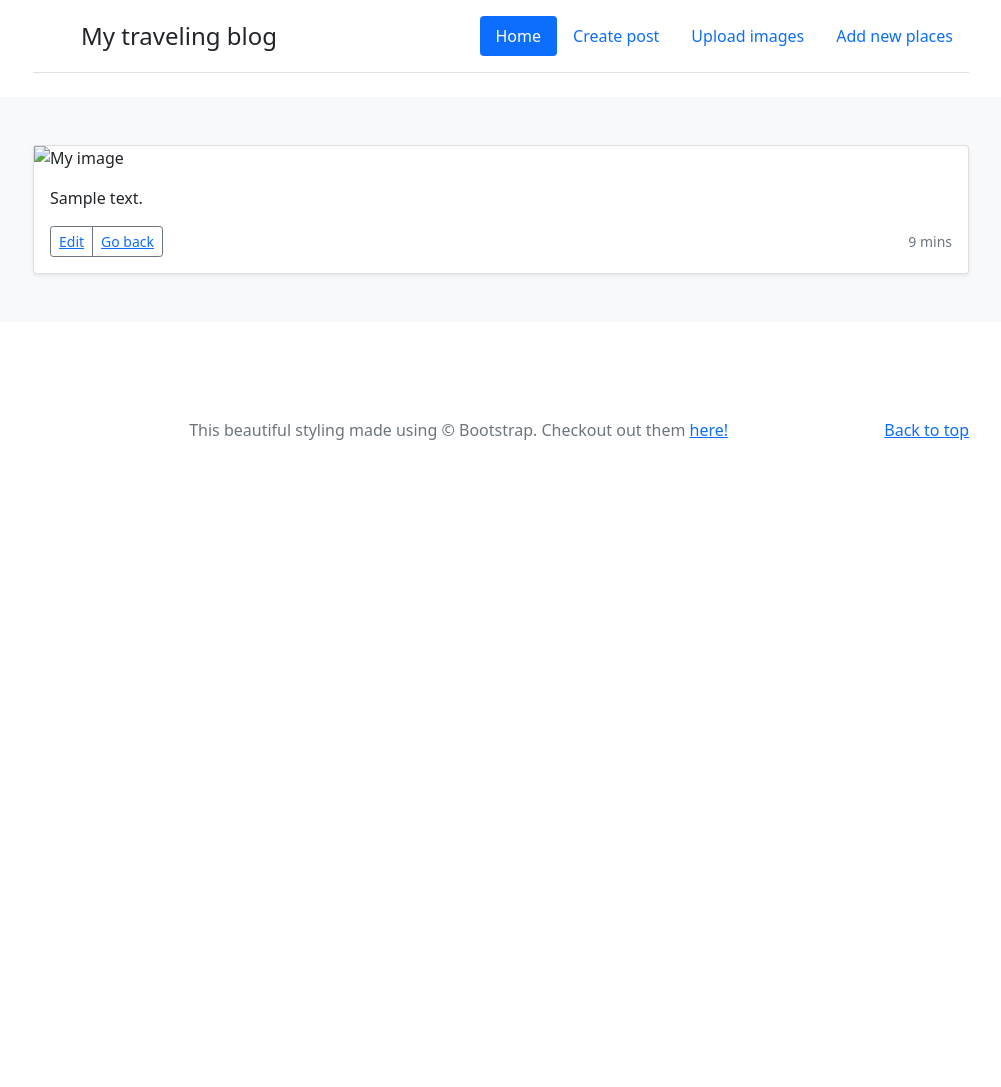
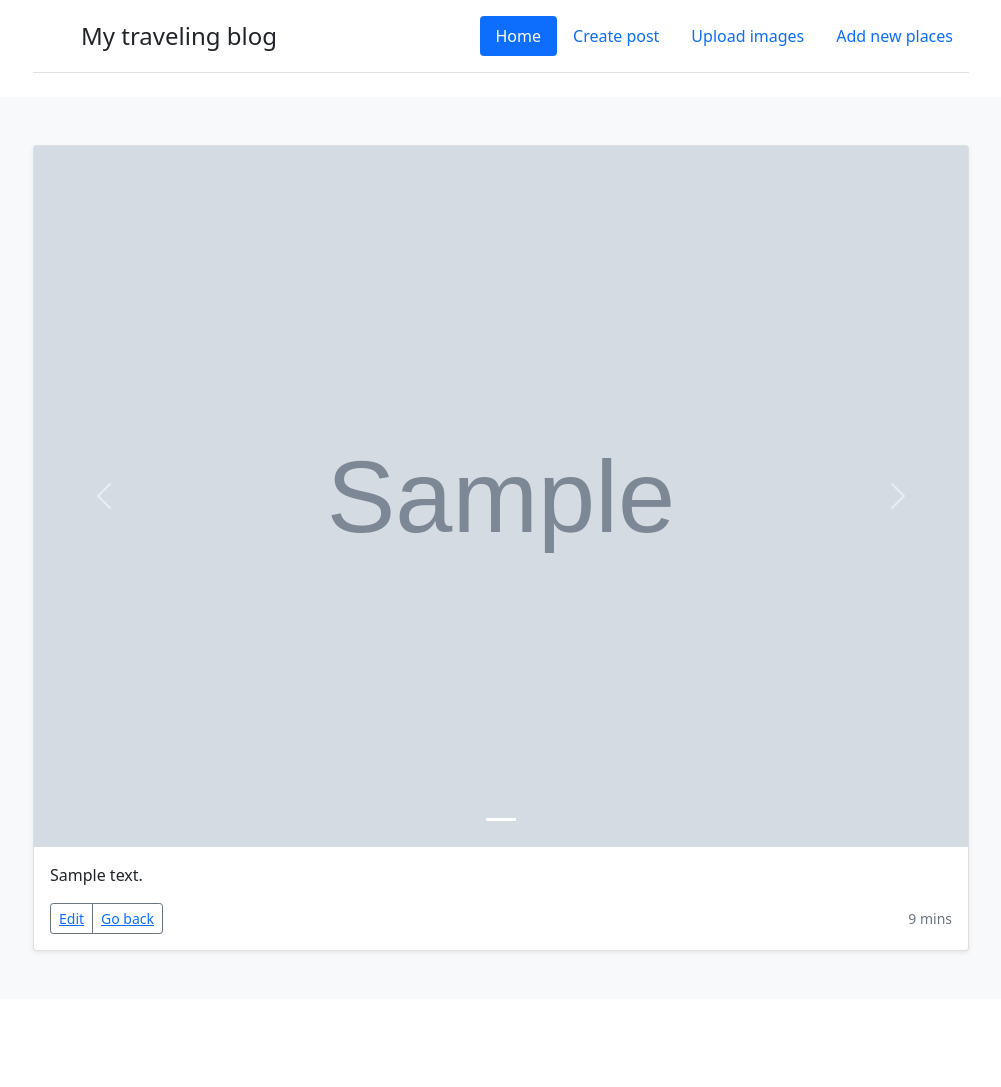
Before and after one commit to domiiii11/djangoTravelingBlog, a Django app: template blog/templates/blog/load-post.html in a window 1280 px wide. Shown: the top 1087 px of the page, without its empty margins (139-1140 px from the left). Before the commit the page ends 440 px from the top, so only its background shows below. Run offline with Django 4.2, Linux system fonts and the light colour scheme; the template is opened without the code that fills it: values that come from a table or form of the project are taken from there, others are empty; tables that the repository leaves empty hold one stand-in row (values such as "Sample post"); grey boxes marked "Sample" are stand-in pictures; some libraries are stand-ins or nearby versions.

Commit message:
Carusel to addedd to load-post view

```diff
--- a/blog/models.py
+++ b/blog/models.py
@@ -31,7 +31,6 @@ class Image(models.Model):
     img = models.ImageField(upload_to="media/")
     places_to_visit = models.ForeignKey(PlaceToVisit, on_delete=models.CASCADE)
 
-    # upload files to MEDIA_ROOT / images /
 
     def __str__(self):
         return self.title
--- a/blog/templates/blog/load-post.html
+++ b/blog/templates/blog/load-post.html
@@ -10,15 +10,30 @@
   <div class="container">
     <div class="row row-cols-1 row-cols-sm-1 row-cols-md-1 g-3">
       {% load static %} {% get_static_prefix as STATIC_PREFIX %}
-
       <div class="col">
         <div class="card shadow-sm">
-          <img
-            src="{{image.img.url}}"
-            alt="My image"
-            width="100%"
-            height="100%"
-          />
+          <div id="carouselExampleIndicators" class="carousel slide" data-bs-ride="true">
+            <div class="carousel-indicators">
+              {% for image in images %}
+              <button type="button" data-bs-target="#carouselExampleIndicators" data-bs-slide-to="{{forloop.counter0}}" {% if forloop.counter0 == 0 %} class="active" aria-current="true" {% endif %}  aria-label="Slide {{forloop.counter}}"></button>
+              {% endfor %}
+            </div>
+            <div class="carousel-inner">
+              {% for image in images %}
+              <div class="carousel-item {% if forloop.counter == 1 %}active{% endif %}">
+                <img src="{{image.img.url}}" class="d-block w-100" alt="...">
+              </div>
+              {% endfor %}
+            </div>
+            <button class="carousel-control-prev" type="button" data-bs-target="#carouselExampleIndicators" data-bs-slide="prev">
+              <span class="carousel-control-prev-icon" aria-hidden="true"></span>
+              <span class="visually-hidden">Previous</span>
+            </button>
+            <button class="carousel-control-next" type="button" data-bs-target="#carouselExampleIndicators" data-bs-slide="next">
+              <span class="carousel-control-next-icon" aria-hidden="true"></span>
+              <span class="visually-hidden">Next</span>
+            </button>
+          </div>
           <div class="card-body">
             <p class="card-text">{{post.post_text}}</p>
             <div class="d-flex justify-content-between align-items-center">
```
Also changed, not shown: blog/views.py (+4 -3 lines).
